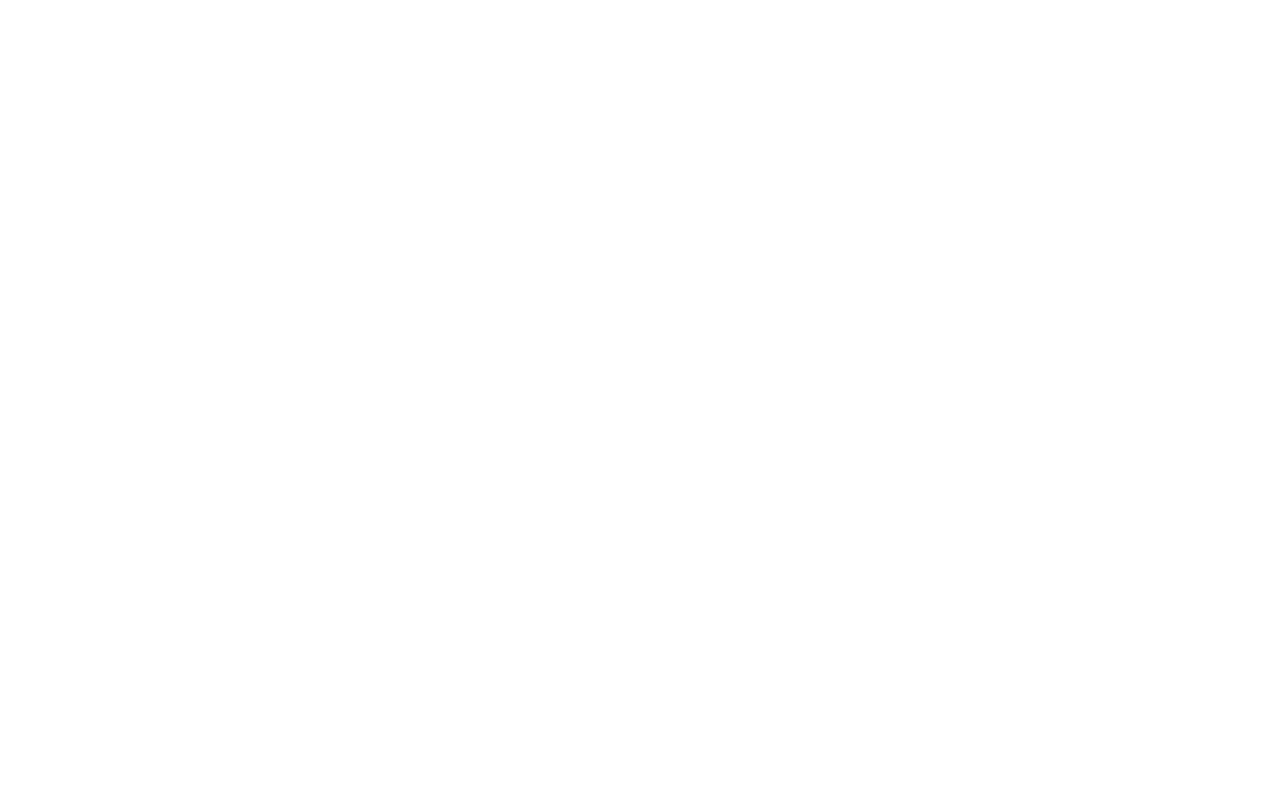
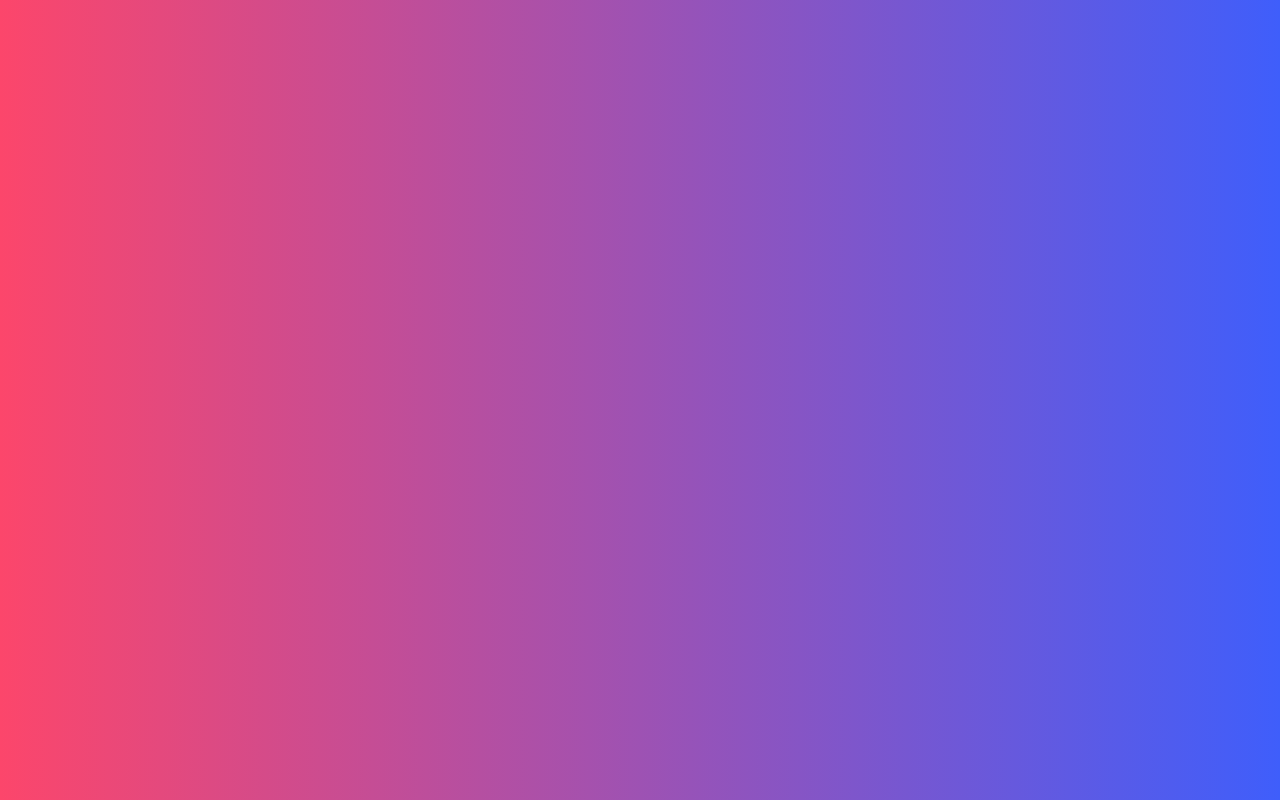
Before and after one commit to hollowayjenelle/quiz-app, a React (Create React App) app: page / in a window 1280 px wide. Built offline with nearby package versions, Linux system fonts and the light colour scheme.

Commit message:
change background color of App

```diff
--- a/public/index.html
+++ b/public/index.html
@@ -3,6 +3,9 @@
   <head>
     <meta charset="utf-8" />
     <link rel="icon" href="%PUBLIC_URL%/favicon.ico" />
+    <link rel="preconnect" href="https://fonts.googleapis.com">
+    <link rel="preconnect" href="https://fonts.gstatic.com" crossorigin>
+    <link href="https://fonts.googleapis.com/css2?family=Inter:wght@400;700&family=Poppins:wght@200;300;400;600&display=swap" rel="stylesheet">
     <meta name="viewport" content="width=device-width, initial-scale=1" />
     <meta name="theme-color" content="#000000" />
     <meta
@@ -24,7 +27,7 @@
       work correctly both with client-side routing and a non-root public URL.
       Learn how to configure a non-root public URL by running `npm run build`.
     -->
-    <title>React App</title>
+    <title>Quiz App</title>
   </head>
   <body>
     <noscript>You need to enable JavaScript to run this app.</noscript>
--- a/src/App.css
+++ b/src/App.css
@@ -1,38 +1,13 @@
-.App {
-  text-align: center;
+*{
+  box-sizing: border-box;
 }
 
-.App-logo {
-  height: 40vmin;
-  pointer-events: none;
+body{
+  font-family: 'Poppins', sans-serif;
 }
 
-@media (prefers-reduced-motion: no-preference) {
-  .App-logo {
-    animation: App-logo-spin infinite 20s linear;
-  }
+.App{
+  width: 100vw;
+  height: 100vh;
+  background: linear-gradient(90deg, #FC466B 0%, #3F5EFB 100%);
 }
-
-.App-header {
-  background-color: #282c34;
-  min-height: 100vh;
-  display: flex;
-  flex-direction: column;
-  align-items: center;
-  justify-content: center;
-  font-size: calc(10px + 2vmin);
-  color: white;
-}
-
-.App-link {
-  color: #61dafb;
-}
-
-@keyframes App-logo-spin {
-  from {
-    transform: rotate(0deg);
-  }
-  to {
-    transform: rotate(360deg);
-  }
-}
```
